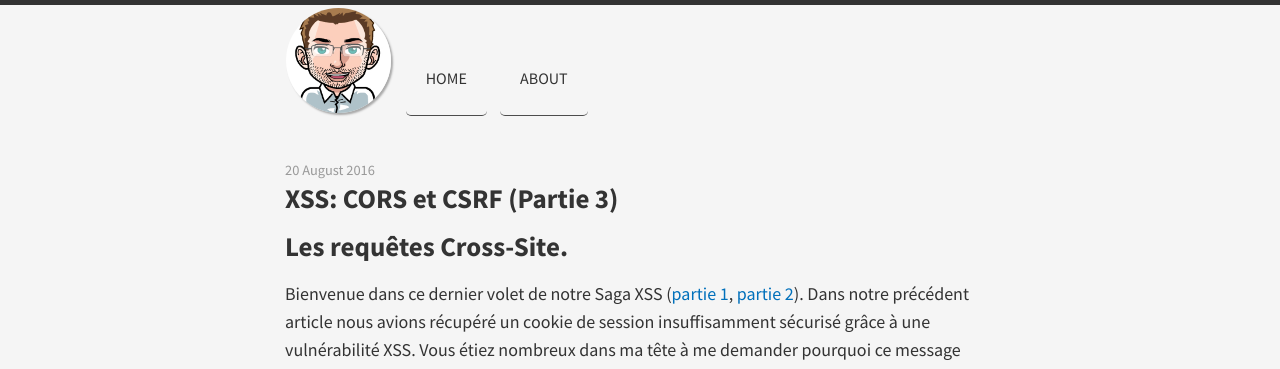
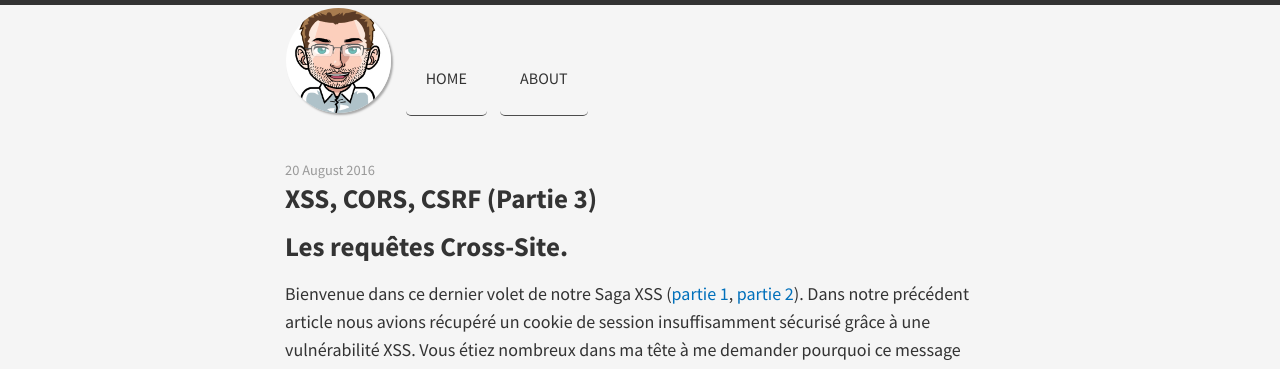
Before and after one commit to phackt/phackt.github.io, a Jekyll site: the page built from _posts/2016-08-20-xss-cors-csrf-partie-3-cors-csrf.markdown, in a window 1280 px wide and 900 px high. Shown: the top 369 px of the window. Built offline with Jekyll 4.4.1, drawn with Linux system fonts in a browser that asks for light colours; nearby versions of some CDN libraries; comment, search, counter and statistics services are not loaded; some of the changed text lies outside the part shown.

````diff
--- a/_posts/2016-08-20-xss-cors-csrf-partie-3-cors-csrf.markdown
+++ b/_posts/2016-08-20-xss-cors-csrf-partie-3-cors-csrf.markdown
@@ -1,6 +1,6 @@
 ---
 layout: post
-title:  "XSS: CORS et CSRF (Partie 3)"
+title:  "XSS, CORS, CSRF (Partie 3)"
 date:   2016-08-20
 categories: web
 ---
@@ -153,9 +153,6 @@ Nous verrons dans un prochain article comment utiliser les techniques vu précé
 
 A bientôt et surtout...
 
-```
-Keep the positive attitude ;) !
-```
 <br />
 <br />
 Références :
````
